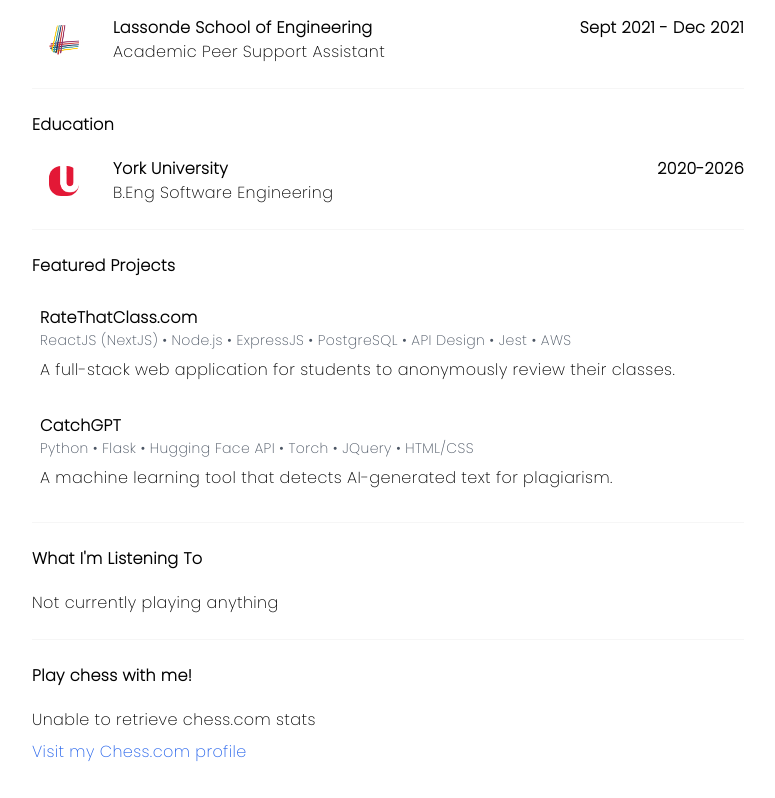
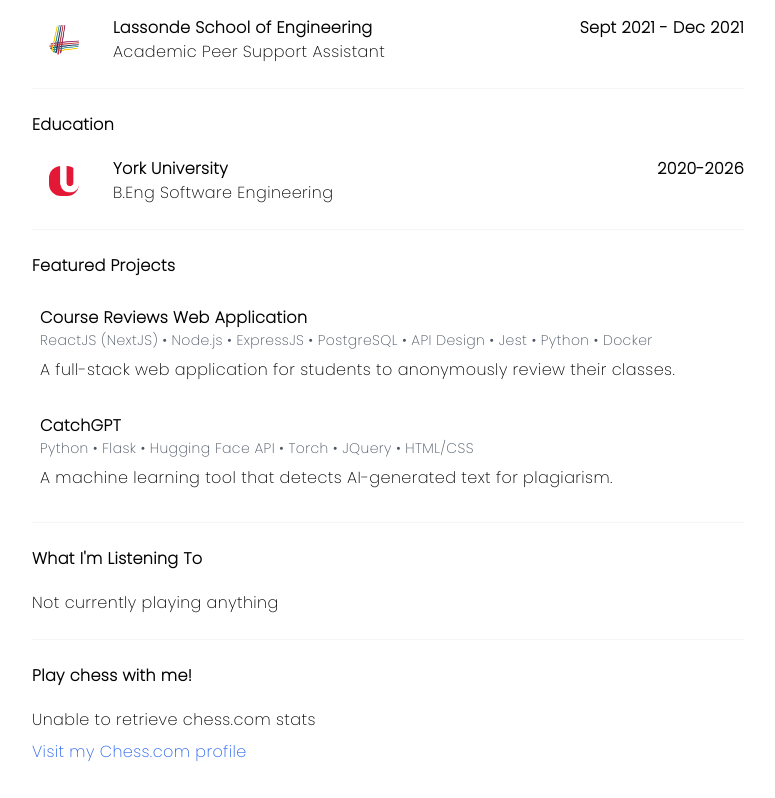
Before and after one commit to mouizahmed/portfolio, a Next.js app: page / in a window 1280 px wide. Shown: the part 757-1555 px from the top of the page, without its empty margins (252-1027 px from the left). Built offline with nearby package versions, Linux system fonts and the light colour scheme; no server answers.

Commit message:
Update Projects.jsx

```diff
--- a/components/Projects.jsx
+++ b/components/Projects.jsx
@@ -9,8 +9,8 @@ const Projects = () => {
             <Grid container spacing={2} columns={{ xs: 9, sm: 9, md: 9, lg: 9, xl: 9 }}>
                 <Project
                     projectLink="https://github.com/mouizahmed/ratethatclass"
-                    title="RateThatClass.com"
-                    tags={["ReactJS (NextJS)", "Node.js", "ExpressJS", "PostgreSQL", "API Design", "Jest", "AWS"]}
+                    title="Course Reviews Web Application"
+                    tags={["ReactJS (NextJS)", "Node.js", "ExpressJS", "PostgreSQL", "API Design", "Jest", "Python", "Docker"]}
                     description="A full-stack web application for students to anonymously review their classes."
                 />
                 <Project
```
